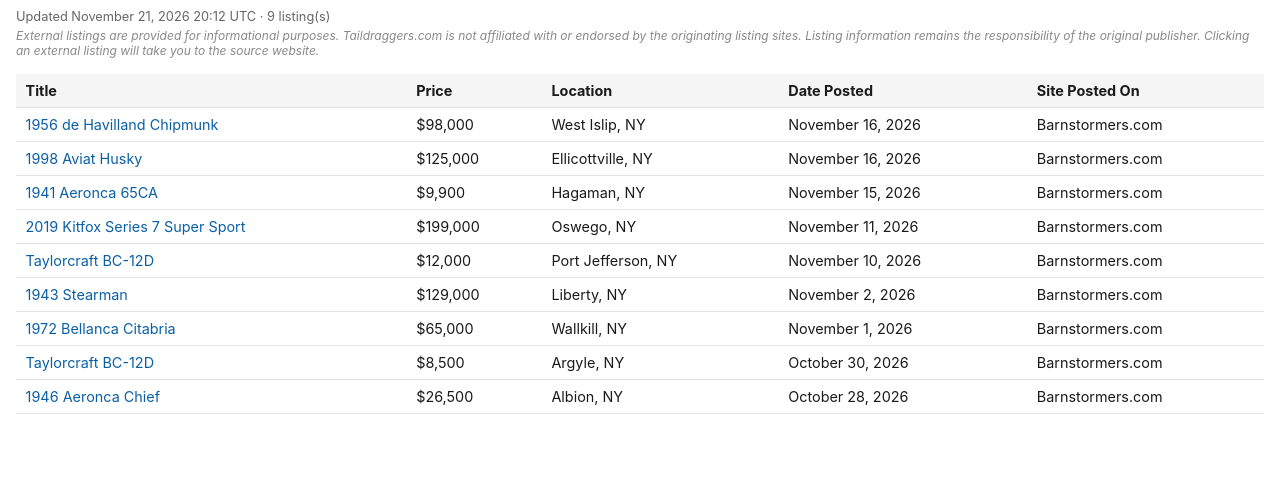
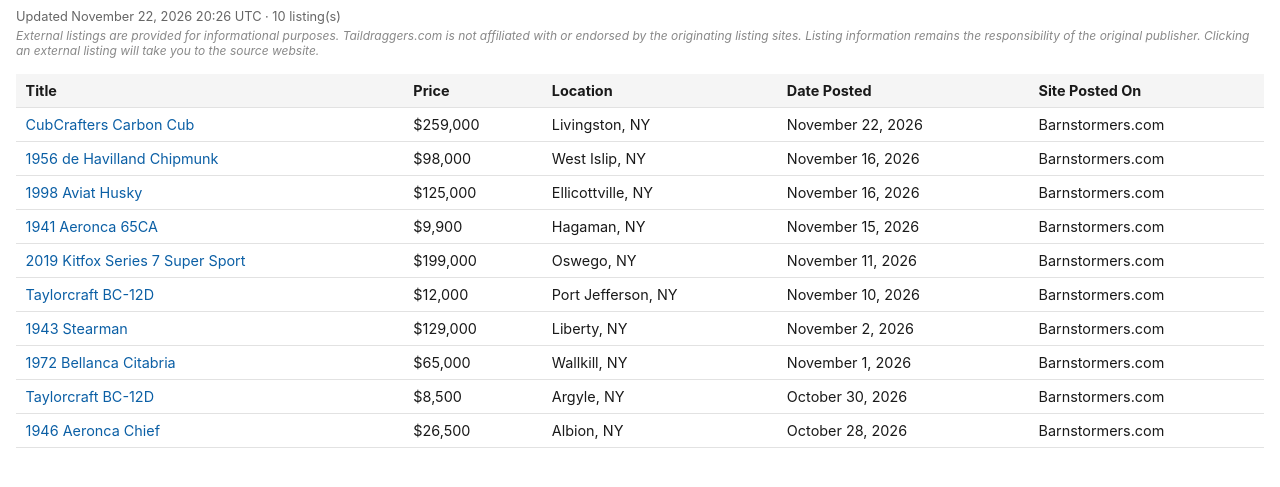
Before and after one commit to taildraggers/new-york, a plain HTML site: page docs/index.html in a window 1280 px wide. Shown: the part 43-530 px from the top of the page. Drawn offline with Linux system fonts and the light colour scheme.

Commit message:
Update New York listings (2026-11-22)

```diff
--- a/docs/index.html
+++ b/docs/index.html
@@ -58,13 +58,14 @@
 </head>
 <body>
   <h1>Taildragger Ads in New York</h1>
-  <div class="updated">Updated November 21, 2026 20:12 UTC &middot; 9 listing(s)</div>
+  <div class="updated">Updated November 22, 2026 20:26 UTC &middot; 10 listing(s)</div>
   <div class="disclaimer">External listings are provided for informational purposes. Taildraggers.com is not affiliated with or endorsed by the originating listing sites. Listing information remains the responsibility of the original publisher. Clicking an external listing will take you to the source website.</div>
   <table>
     <thead>
       <tr><th>Title</th><th>Price</th><th>Location</th><th>Date Posted</th><th>Site Posted On</th></tr>
     </thead>
     <tbody>
+        <tr><td><a href="https://www.barnstormers.com/classified-2055373-Beautiful-Carbon-Cub.html" target="_blank" rel="noopener noreferrer">CubCrafters Carbon Cub</a></td><td>$259,000</td><td>Livingston, NY</td><td>November 22, 2026</td><td>Barnstormers.com</td></tr>
         <tr><td><a href="https://www.barnstormers.com/classified-2068395-1956-De-Havilland-Chipmunk.html" target="_blank" rel="noopener noreferrer">1956 de Havilland Chipmunk</a></td><td>$98,000</td><td>West Islip, NY</td><td>November 16, 2026</td><td>Barnstormers.com</td></tr>
         <tr><td><a href="https://www.barnstormers.com/classified-2084108-1998-Aviat-Husky-A1A-For-Sale.html" target="_blank" rel="noopener noreferrer">1998 Aviat Husky</a></td><td>$125,000</td><td>Ellicottville, NY</td><td>November 16, 2026</td><td>Barnstormers.com</td></tr>
         <tr><td><a href="https://www.barnstormers.com/classified-2083899-1941-AERONCA-65CA-SUPER-CHIEF.html" target="_blank" rel="noopener noreferrer">1941 Aeronca 65CA</a></td><td>$9,900</td><td>Hagaman, NY</td><td>November 15, 2026</td><td>Barnstormers.com</td></tr>
```
